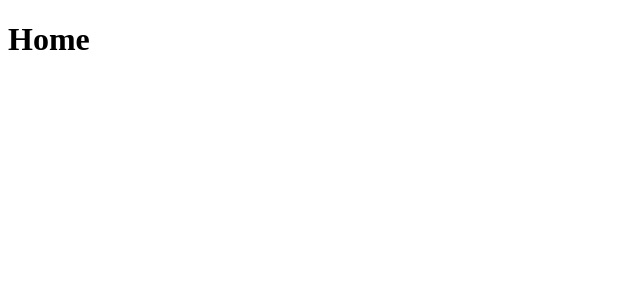
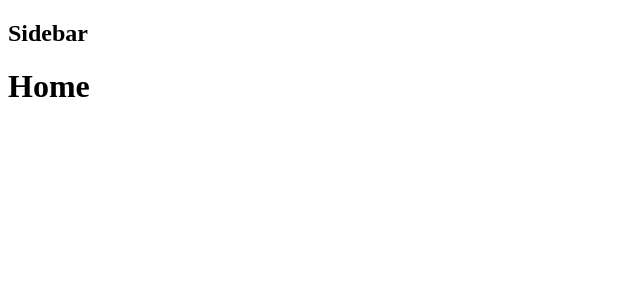
Before and after one commit to marcothelost/epizeuxis, a React (Vite) app: page / in a window 1280 px wide. Shown: the top 300 px of the page, without its empty margins (0-640 px from the left). Built offline with nearby package versions, Linux system fonts and the light colour scheme.

Commit message:
Creating the Page Sidebar block

```diff
--- /dev/null
+++ b/src/components/blocks/PageSidebar.tsx
@@ -0,0 +1,7 @@
+import React from 'react';
+
+export const PageSidebar: React.FC = () => (
+  <aside>
+    <h2>Sidebar</h2>
+  </aside>
+);
--- a/src/pages/HomePage.tsx
+++ b/src/pages/HomePage.tsx
@@ -1,7 +1,10 @@
 import React from 'react';
+
+import { PageSidebar } from '../components/blocks/PageSidebar';
 
 export const HomePage: React.FC = () => (
   <React.Fragment>
+    <PageSidebar />
     <h1>Home</h1>
   </React.Fragment>
 );
```
